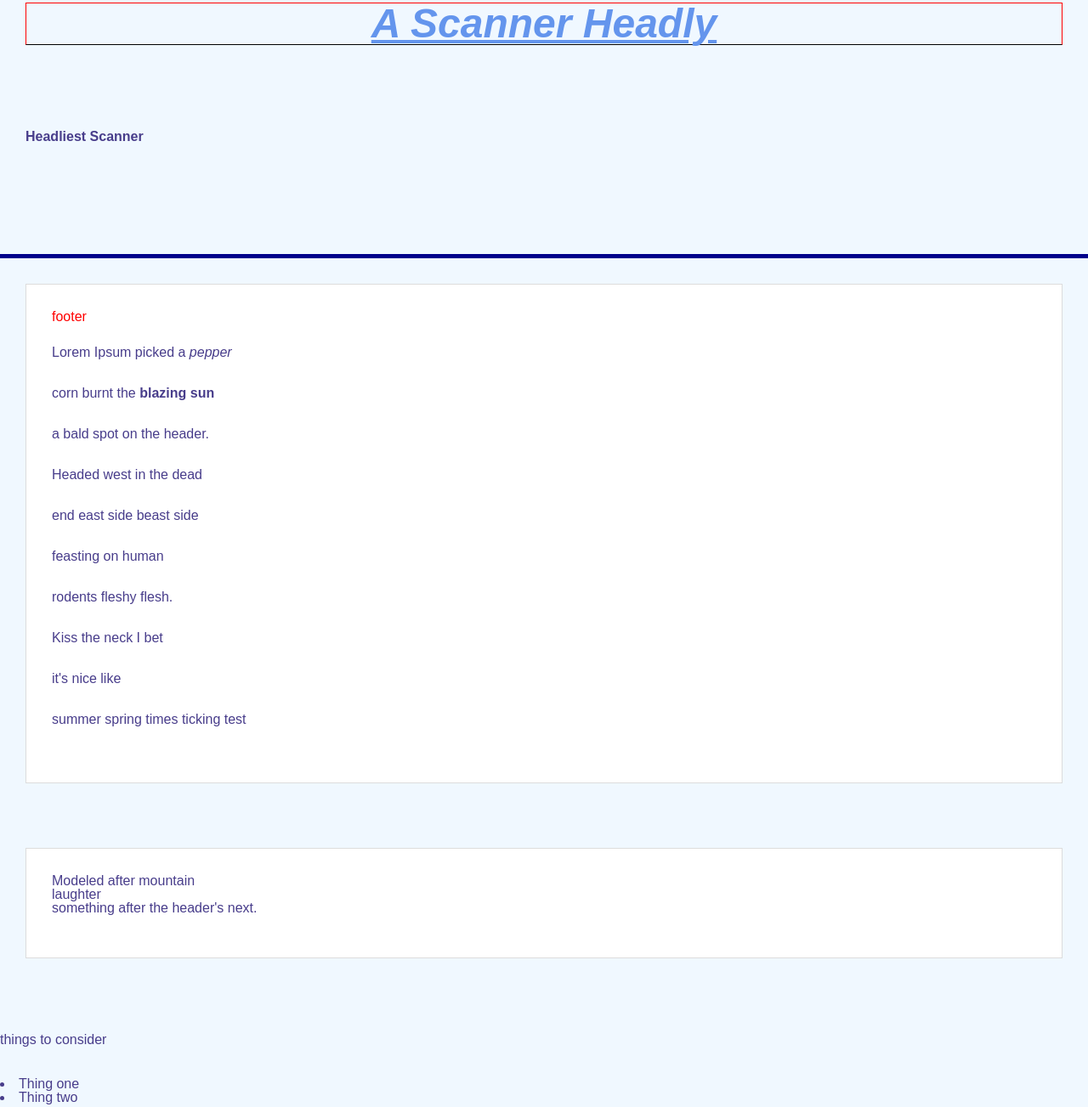
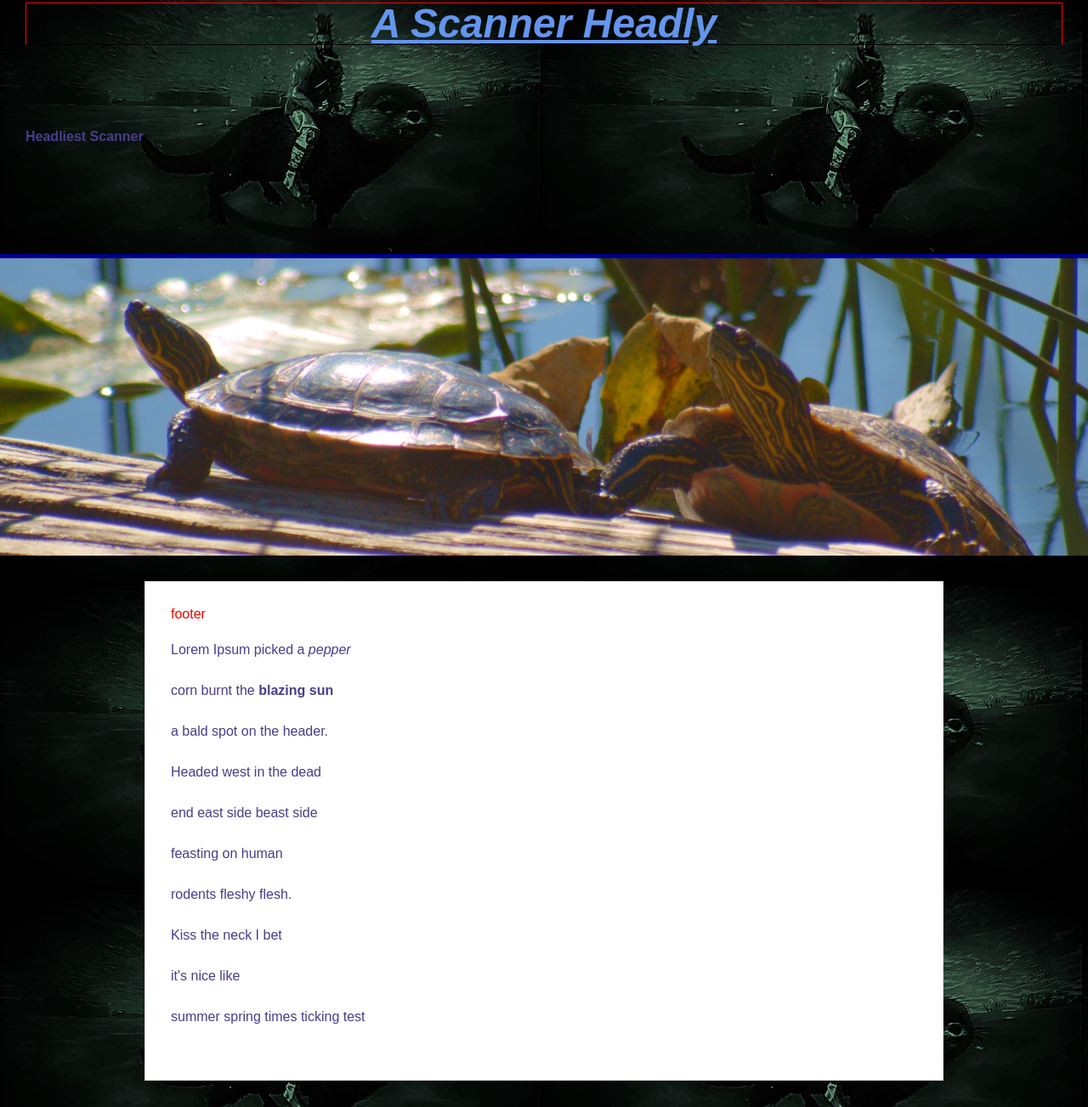
Before and after one commit to Sluuguu/ScannerHead, a plain HTML site: page index.html in a window 1280 px wide. Shown: the part 27-1330 px from the top of the page at 85% size. Drawn offline with Linux system fonts and the light colour scheme; a web font is replaced by a local one.

Commit message:
Add files via upload

```diff
--- a/index.html
+++ b/index.html
@@ -12,6 +12,8 @@
 <h1 class="title"> A Scanner Headly</h1>
 <h5>Headliest Scanner</h5>
 </header>
+<div class="banner"></div>
+<div class="container">
   <section>
   <a href="#footer">footer</a>
 
@@ -40,6 +42,7 @@
          ticking test
   </p>
   </section>
+  </div>
   <br>
   <section>
   Modeled after mountain <br> laughter <br> something after the header's next.
--- a/style.css
+++ b/style.css
@@ -3,6 +3,19 @@
 header {
   border-bottom: 5px solid darkblue;
   }
+  .banner {
+  height: 350px;
+  background-image: url(images/banner.jpg);
+  background-size: cover;
+  background-position: center;
+}
+.photo {
+  background-position: 50% right;
+}
+
+.icon {
+  background-position: 0 100px;
+}
 
 .title {
   font-size: 48px;
@@ -11,12 +24,15 @@ header {
   }
 body
   {
-  background-color: AliceBlue;
+    background-image: url(images/BACK2.jpg);
+    background-repeat: repeat;
+  background-color: DarkSlateGray;
       color: DarkslateBlue;
     font-family: 'Montserrat Subrayada', sans-serif;
     font-size: 16px;
 
   }
+
 header,
 section,
 footer {
@@ -69,6 +85,14 @@ a:visited {
       /* border: 1px solid red; */
     }
 
+    .container {
+  max-width: 1000px;
+  margin: 0 auto;
+  }
+  div {
+    margin: 0 auto;
+  }
+
 h1, h2, h3, h5 {
   margin-bottom: 100px;
   }
```
Also changed, not shown: images/BACK.jpg (added), images/BACK2.jpg (added), images/banner.jpg (added).
